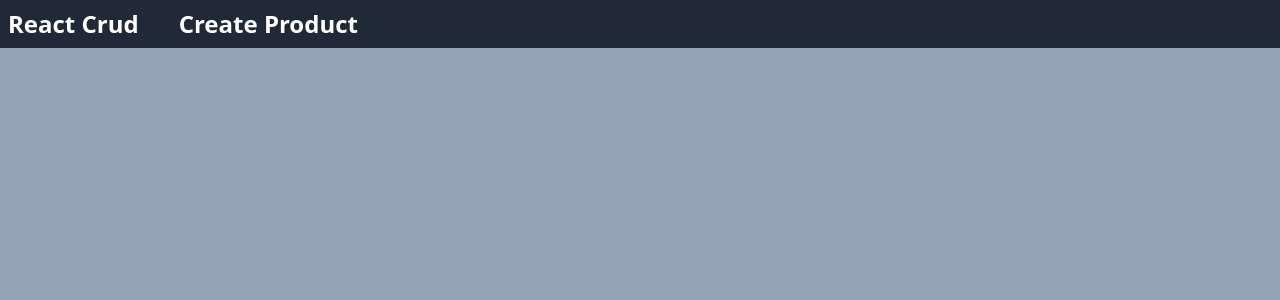
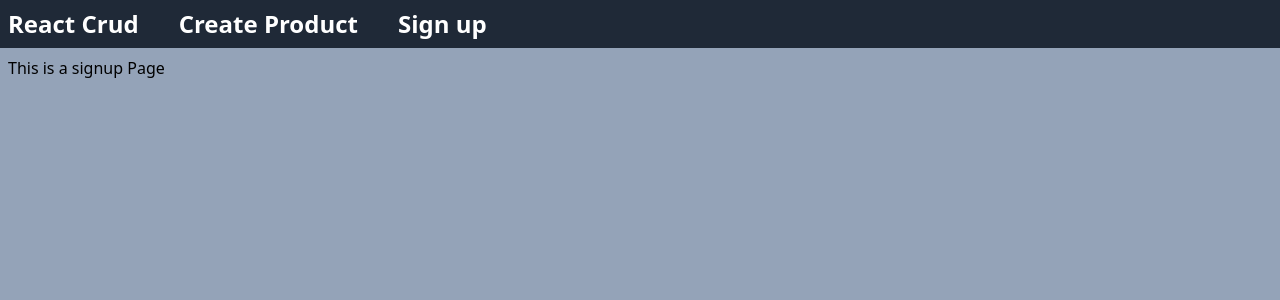
Before and after one commit to raihanromi/WishList_MERN, a React (Vite) app in the folder client/: page /signup in a window 1280 px wide. Shown: the top 300 px of the page. Built offline with nearby package versions, Linux system fonts and the light colour scheme; no server answers; the HTML template or start-up script is replaced by a standard one.

Commit message:
new branch created

```diff
--- a/client/src/App.jsx
+++ b/client/src/App.jsx
@@ -2,6 +2,7 @@ import { Link, Route, Routes } from "react-router-dom";
 import HomePage from "./pages/HomePage";
 import CreatePage from "./pages/CreatePage";
 import EditPage from "./pages/EditPage";
+import SignupPage from "./pages/SignupPage";
 import { ToastContainer } from "react-toastify";
 import "react-toastify/dist/ReactToastify.css";
 
@@ -18,6 +19,9 @@ const App = () => {
           <Link to="/create">
             <h2 className="text-white text-2xl font-bold">Create Product</h2>
           </Link>
+          <Link to="/signup">
+            <h2 className="text-white text-2xl font-bold">Sign up </h2>
+          </Link>
         </div>
       </nav>
       <div className="container mx-auto p-2 h-full">
@@ -25,6 +29,7 @@ const App = () => {
           <Route index element={<HomePage />}></Route>
           <Route path="/create" element={<CreatePage />}></Route>
           <Route path="/edit/:id" element={<EditPage />}></Route>
+          <Route path="/signup" element={<SignupPage/>}></Route>
         </Routes>
       </div>
       <ToastContainer />
--- /dev/null
+++ b/client/src/pages/SignupPage.jsx
@@ -0,0 +1,11 @@
+
+
+import React from 'react'
+
+const  SignupPage = () => {
+  return (
+    <div> This is a signup Page</div>
+  )
+}
+
+export default  SignupPage
```
